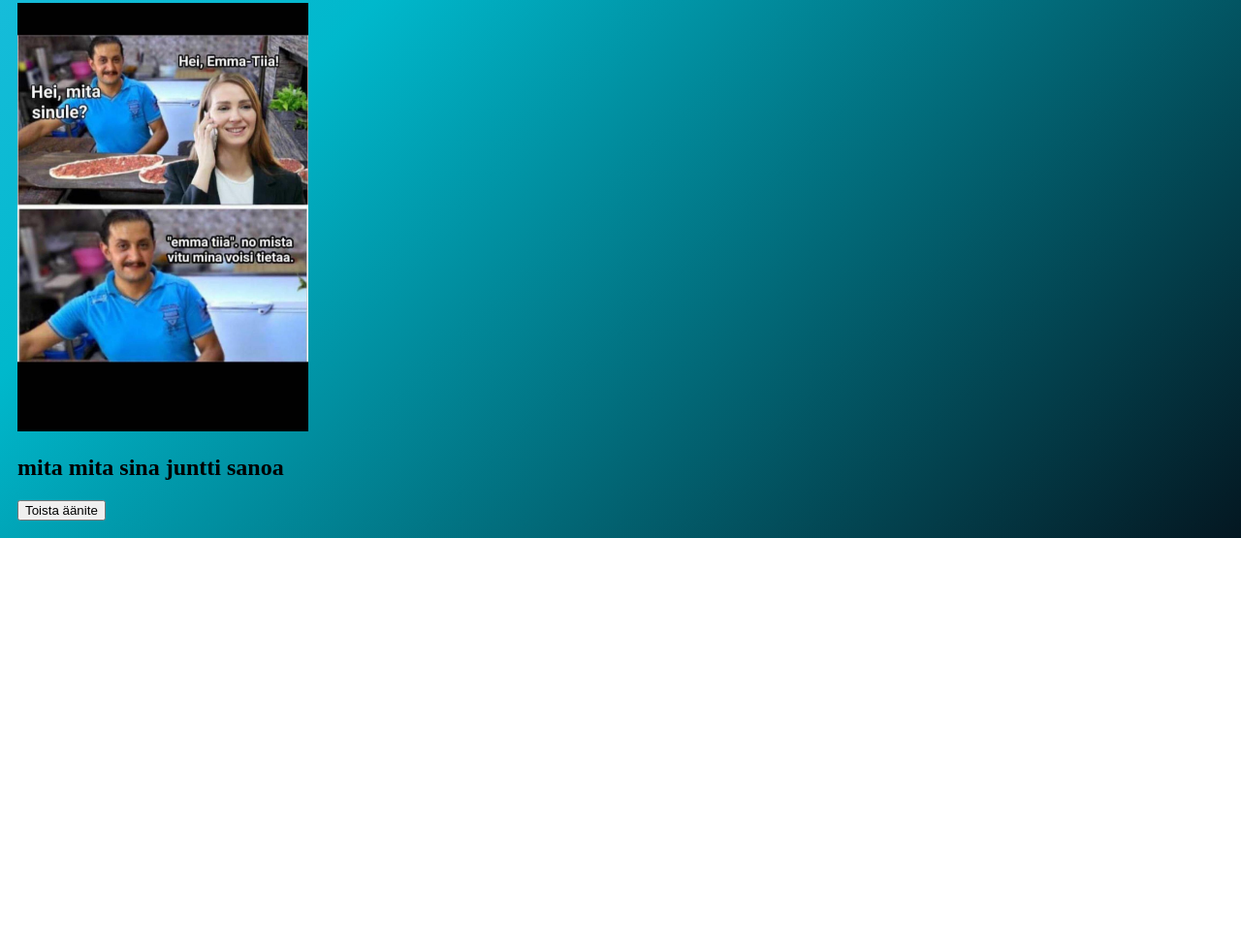
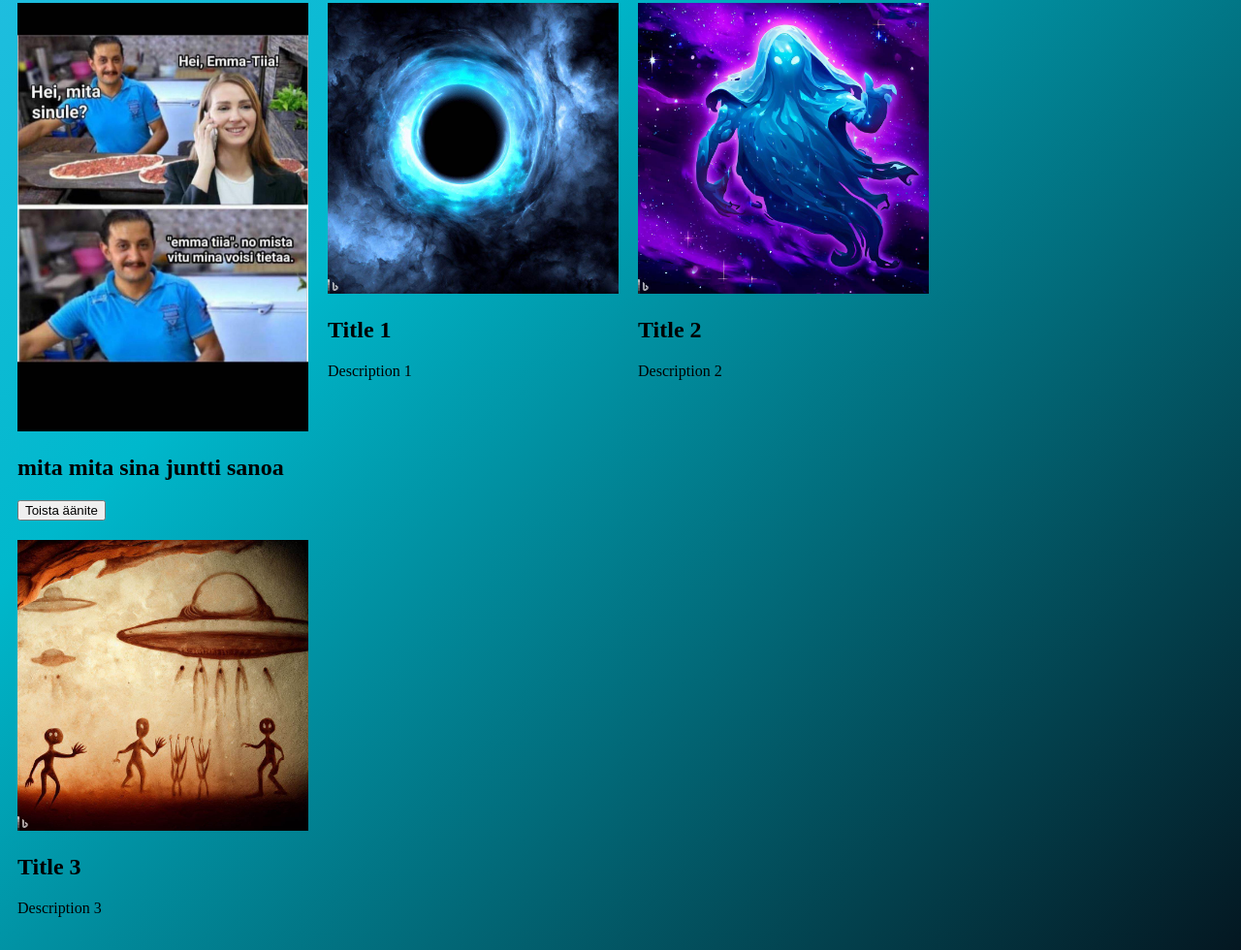
Before and after one commit to UserMr3/testisivu, a plain HTML site: page index.html in a window 1280 px wide. Shown: the part 1056-2036 px from the top of the page at 97% size. Before the commit the page ends 1611 px from the top, so only its background shows below. Drawn offline with Linux system fonts and the light colour scheme.

Commit message:
Update index.html

```diff
--- a/index.html
+++ b/index.html
@@ -117,5 +117,43 @@
 
         <!-- Lisää tarvittavat kuvat, otsikot ja esittelyt -->
     </div>
+
+
+     <script>
+        window.addEventListener('DOMContentLoaded', (event) => {
+            const images = [
+                { src: 'image1.jpg', alt: 'Image 1', title: 'Title 1', description: 'Description 1' },
+                { src: 'image2.jpg', alt: 'Image 2', title: 'Title 2', description: 'Description 2' },
+                { src: 'image3.jpg', alt: 'Image 3', title: 'Title 3', description: 'Description 3' },
+                // Add more images here
+            ];
+
+            const galleryContainer = document.querySelector('.gallery');
+
+            images.forEach((image) => {
+                const imageElement = document.createElement('img');
+                imageElement.src = image.src;
+                imageElement.alt = image.alt;
+
+                const titleElement = document.createElement('h2');
+                titleElement.textContent = image.title;
+
+                const descriptionElement = document.createElement('p');
+                descriptionElement.textContent = image.description;
+
+                const galleryItem = document.createElement('div');
+                galleryItem.classList.add('gallery-item');
+                galleryItem.appendChild(imageElement);
+                galleryItem.appendChild(titleElement);
+                galleryItem.appendChild(descriptionElement);
+
+                galleryContainer.appendChild(galleryItem);
+            });
+        });
+    </script>
+
+
+
+
 </body>
 </html>
```
